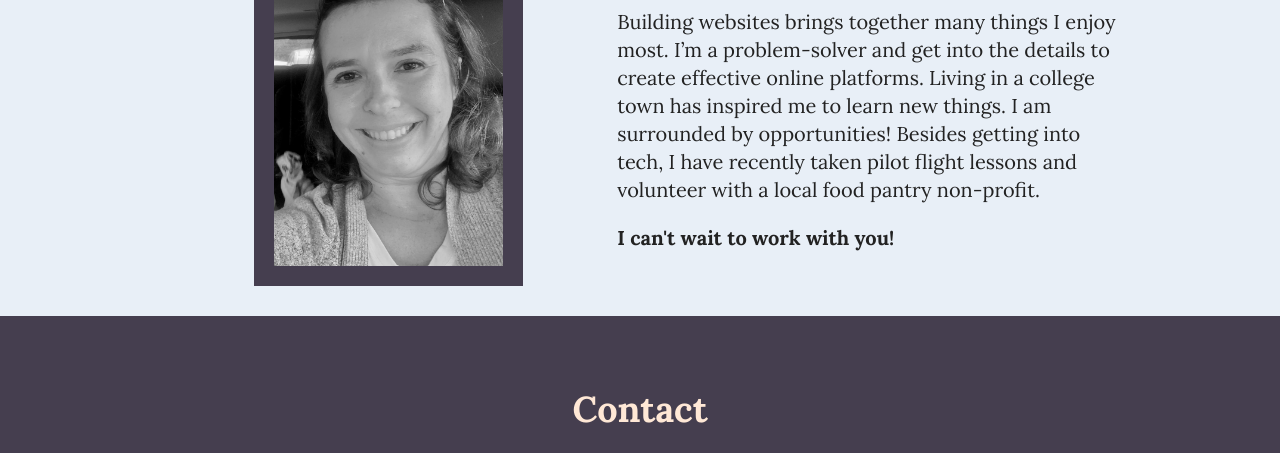
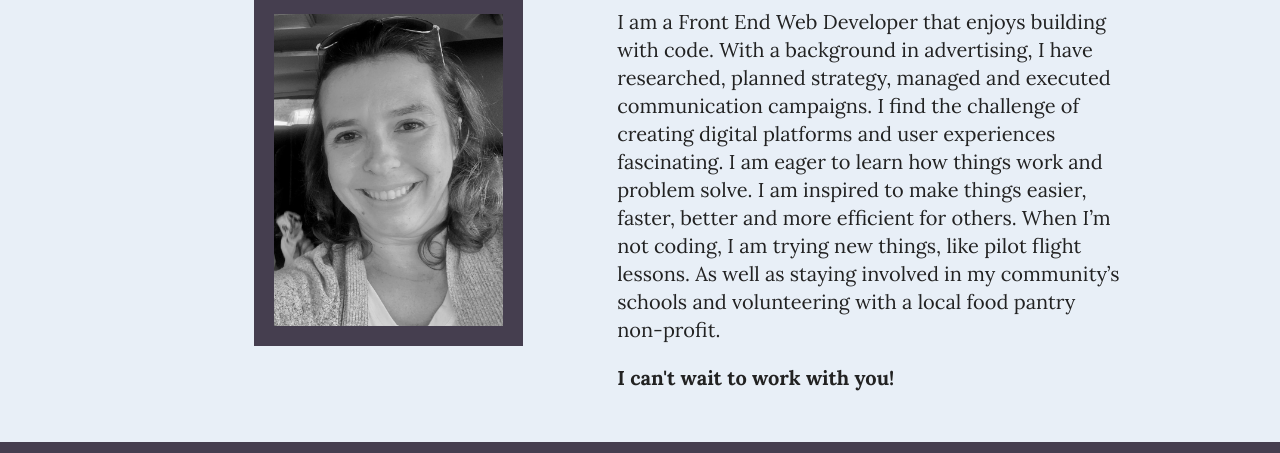
Before and after one commit to Lorna-V/Portfolio, a website built with Parcel: page index.html in a window 1280 px wide. Shown: the part 2509-2962 px from the top of the page. Built offline with nearby package versions, Linux system fonts and the light colour scheme.

Commit message:
Feedback

```diff
--- a/css/main.css
+++ b/css/main.css
@@ -292,7 +292,6 @@ input[type=button] {
   justify-content: center;
   flex-flow: row wrap;
   align-items: center;
-  /*width: 100%;*/
 }
 
 .developer-skills h4,
@@ -300,11 +299,6 @@ input[type=button] {
   width: 100%;
   display: block;
 }
-
-/*.developer-skills ul,
-.tech-stack ul{
-  width: 45%;
-}*/
 
 .developer-skills li,
 .tech-stack li{
@@ -524,7 +518,7 @@ header h2 {
 }
 
 .projects article {
-  width: 45%;
+  width: 40%;
   align-items: center;
 }
 
@@ -634,7 +628,7 @@ header h2 {
 
 .about figure {
   width: 50%;
-  margin-top: 20px;
+  margin-top: 80px;
 }
 
 .about aside {
--- a/index.html
+++ b/index.html
@@ -3,7 +3,7 @@
 
 <head>
   <meta charset="utf-8">
-  <title>Lorna Vasquez</title>
+  <title>Lorna Vasquez | Portfolio</title>
   <meta name="description" content="">
   <meta name="viewport" content="width=device-width, initial-scale=1">
 
@@ -154,7 +154,7 @@
         </figure>
         <aside>
           <h3 id="about">Lorna Vasquez</h3>
-          <p>Building websites brings together many things I enjoy most.  I’m a problem-solver and get into the details to create effective online platforms.  Living in a college town has inspired me to learn new things. I am surrounded by opportunities! Besides getting into tech, I have recently taken pilot flight lessons and volunteer with a local food pantry non-profit.</p>
+          <p>I am a Front End Web Developer that enjoys building with code.  With a background in advertising, I have researched, planned strategy, managed and executed communication campaigns.  I find the challenge of creating digital platforms and user experiences fascinating.  I am eager to learn how things work and problem solve.  I am inspired to make things easier, faster, better and more efficient for others.  When I’m not coding, I am trying new things, like pilot flight lessons.  As well as staying involved in my community’s schools and volunteering with a local food pantry non-profit.</p>
           <p>
             <span>I can't wait to work with you!</span>
           </p>
```
Lines whose indentation alone changed are shown as unchanged.
